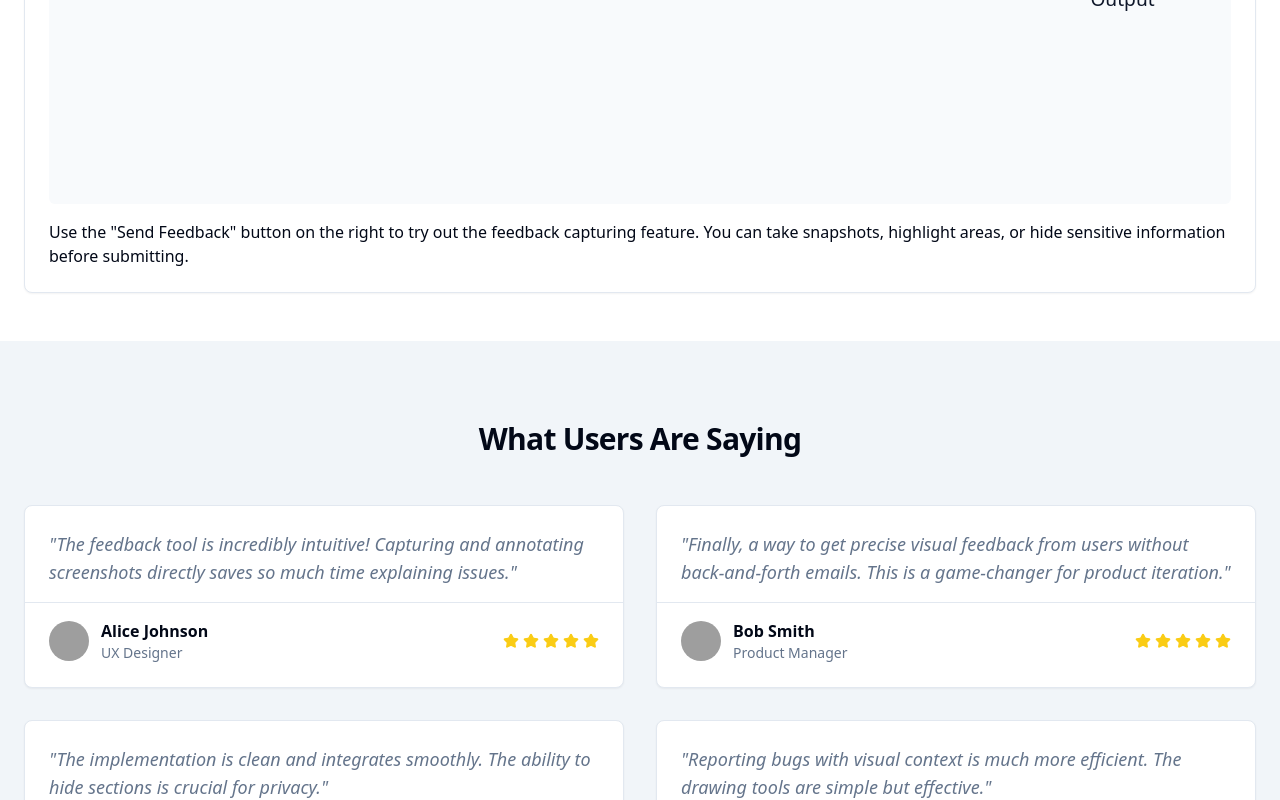
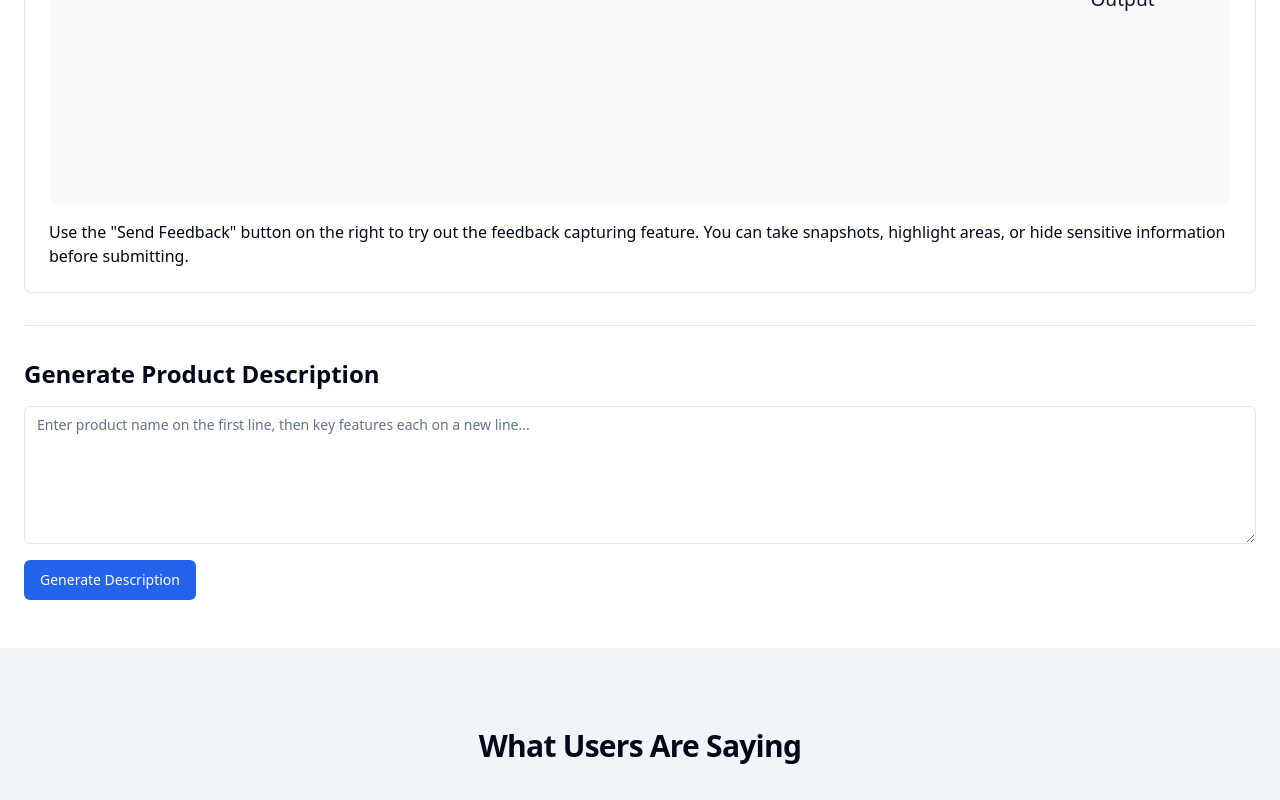
Before and after one commit to asksandipd/sliq-feedback, a Next.js app: page / in a window 1280 px wide. Shown: the part 787-1587 px from the top of the page. Built offline with nearby package versions, Linux system fonts and the light colour scheme; grey boxes are pictures that could not be loaded.

Commit message:
Move the "Generate Production description section" from the About tab to the Home tab and place it right after the conveyor belt

```diff
--- /dev/null
+++ b/src/app/api/generate-description/route.ts
@@ -0,0 +1,85 @@
+// Use Genkit Flow instead of direct API route for better structure
+// This file will be deprecated and functionality moved to a flow.
+// For now, updating to use ai.generate and correct input structure.
+
+import { NextRequest, NextResponse } from 'next/server';
+import { ai } from '@/ai/ai-instance'; // Import the pre-configured Genkit instance
+import { z } from 'zod';
+
+// Define input schema for validation
+const InputSchema = z.object({
+  productName: z.string().min(1, "Product name is required."),
+  features: z.array(z.string().min(1)).min(1, "At least one feature is required."),
+});
+
+export async function POST(req: NextRequest) {
+  try {
+    const body = await req.json();
+
+    // Validate input using Zod
+    const validationResult = InputSchema.safeParse(body);
+    if (!validationResult.success) {
+      return NextResponse.json({ error: validationResult.error.errors.map(e => e.message).join(', ') }, { status: 400 });
+    }
+
+    const { productName, features } = validationResult.data;
+
+    // Construct a more detailed prompt for better results
+    const prompt = `Generate an engaging and concise product description for a product named "${productName}".
+Highlight the following key features:
+${features.map(f => `- ${f}`).join('\n')}
+
+Keep the description under 150 words. Focus on benefits over just listing features.`;
+
+    // Use the configured Genkit AI instance
+    const { text, finishReason, usage } = await ai.generate({
+      // Using the default model configured in ai-instance.ts (gemini-2.0-flash)
+      prompt: prompt,
+      config: {
+        maxOutputTokens: 200, // Limit the output length slightly more
+        temperature: 0.7, // Add a bit of creativity
+      },
+      // Optional: Add safety settings if needed
+      // safetySettings: [{ category: HarmCategory.HARASSMENT, threshold: BlockThreshold.MEDIUM_AND_ABOVE }]
+    });
+
+     // Log usage and finish reason for debugging/monitoring
+     console.log("Genkit Usage:", usage);
+     console.log("Genkit Finish Reason:", finishReason);
+
+    if (finishReason !== 'stop') {
+        // Handle cases where generation didn't complete successfully (e.g., safety blocked)
+         let errorMessage = 'Failed to generate description due to an unexpected issue.';
+         if (finishReason === 'safety') {
+           errorMessage = 'Generation stopped due to safety settings.';
+         } else if (finishReason === 'length') {
+           errorMessage = 'Generation stopped because the maximum length was reached.';
+         }
+         console.error('Description generation incomplete:', finishReason);
+         return NextResponse.json({ error: errorMessage }, { status: 500 });
+    }
+
+
+    const description = text; // Access text directly with Genkit 1.x
+
+    if (!description) {
+      // This case might be less likely with ai.generate unless finishReason indicates an issue
+      return NextResponse.json({ error: 'Failed to generate description (empty response).' }, { status: 500 });
+    }
+
+    return NextResponse.json({ description });
+
+  } catch (error) {
+    console.error('Error in /api/generate-description:', error);
+    // Provide a generic error message to the client
+    let errorMessage = 'Internal server error.';
+    if (error instanceof Error) {
+        // Log specific error internally but don't expose too much detail
+        console.error("Detailed Error:", error.message);
+        if (error.message.includes('API key')) {
+            errorMessage = 'Server configuration error. Please contact support.';
+        }
+    }
+    return NextResponse.json({ error: errorMessage }, { status: 500 });
+  }
+}
--- a/src/app/page.tsx
+++ b/src/app/page.tsx
@@ -1,12 +1,16 @@
 "use client"; // Add this directive because we need state
 
 import * as React from 'react'; // Import React for state management
+import { useState } from 'react';
 import { Tabs, TabsContent, TabsList, TabsTrigger } from '@/components/ui/tabs';
 import { HomeContent } from '@/components/content/home-content';
 import { FeaturesContent } from '@/components/content/features-content';
+import { Textarea } from '@/components/ui/textarea';
+import { Button } from '@/components/ui/button';
 import { AboutContent } from '@/components/content/about-content';
 import { Testimonials } from '@/components/content/testimonials';
 import { Breadcrumbs } from '@/components/layout/breadcrumbs'; // Import Breadcrumbs
+import { useToast } from '@/hooks/use-toast'; // Import useToast
 
 // Define breadcrumb items type
 type BreadcrumbItem = {
@@ -16,7 +20,11 @@ type BreadcrumbItem = {
 
 export default function Home() {
   // State to track the active tab value
-  const [activeTab, setActiveTab] = React.useState('home');
+ const [activeTab, setActiveTab] = useState('home');
+ const [productInput, setProductInput] = useState('');
+ const [generatedDescription, setGeneratedDescription] = useState('');
+ const [isLoading, setIsLoading] = useState(false); // Add loading state
+ const { toast } = useToast(); // Initialize toast
 
   // Function to generate breadcrumb items based on the active tab
   const getBreadcrumbItems = (tab: string): BreadcrumbItem[] => {
@@ -32,6 +40,77 @@ export default function Home() {
         return baseItems;
     }
   };
+
+ const handleGenerateDescription = async () => {
+    setIsLoading(true); // Set loading state to true
+    setGeneratedDescription(''); // Clear previous description
+
+    // Basic input validation
+    if (!productInput.trim()) {
+      toast({
+        variant: "destructive",
+        title: "Input Required",
+        description: "Please enter product name and features.",
+      });
+      setIsLoading(false);
+      return;
+    }
+
+    // Simple extraction of name and features (can be improved)
+    const lines = productInput.trim().split('\n');
+    const productName = lines[0] || "Unnamed Product";
+    const features = lines.slice(1).filter(line => line.trim() !== '');
+
+    if (features.length === 0) {
+        toast({
+            variant: "destructive",
+            title: "Features Required",
+            description: "Please list at least one feature on a new line.",
+          });
+        setIsLoading(false);
+        return;
+    }
+
+
+    try {
+      const response = await fetch('/api/generate-description', {
+        method: 'POST',
+        headers: {
+          'Content-Type': 'application/json',
+        },
+        // Send productName and features separately
+        body: JSON.stringify({ productName, features }),
+      });
+
+      if (!response.ok) {
+          const errorData = await response.json();
+          throw new Error(errorData.error || `HTTP error! status: ${response.status}`);
+      }
+
+      const data = await response.json();
+      if (data.description) {
+        setGeneratedDescription(data.description);
+         toast({ // Success toast
+            title: "Description Generated",
+            description: "Product description successfully created.",
+          });
+      } else {
+         throw new Error('No description returned from API.');
+      }
+
+    } catch (error) {
+      console.error('Error generating description:', error);
+      const errorMessage = error instanceof Error ? error.message : 'An unknown error occurred.';
+      setGeneratedDescription(`Error generating description: ${errorMessage}`);
+      toast({ // Error toast
+        variant: "destructive",
+        title: "Generation Failed",
+        description: errorMessage,
+      });
+    } finally {
+        setIsLoading(false); // Reset loading state
+    }
+ };
 
   return (
     <div className="flex flex-col">
@@ -50,12 +129,30 @@ export default function Home() {
           </TabsList>
           <TabsContent value="home">
             <HomeContent />
+            {/* Moved AI product description generation section here */}
+            <div className="mt-8 pt-8 border-t">
+              <h2 className="text-2xl font-bold mb-4">Generate Product Description</h2>
+              <Textarea
+                placeholder="Enter product name on the first line, then key features each on a new line..."
+                value={productInput}
+                onChange={(e) => setProductInput(e.target.value)}
+                rows={6}
+                disabled={isLoading} // Disable textarea while loading
+              />
+              <Button onClick={handleGenerateDescription} className="mt-4" disabled={isLoading}>
+                {isLoading ? 'Generating...' : 'Generate Description'}
+              </Button>
+              {generatedDescription && (
+                <div className="mt-4 p-4 border rounded bg-muted whitespace-pre-wrap">{generatedDescription}</div>
+              )}
+            </div>
           </TabsContent>
           <TabsContent value="features">
             <FeaturesContent />
           </TabsContent>
           <TabsContent value="about">
             <AboutContent />
+            {/* Removed AI product description generation section from here */}
           </TabsContent>
         </Tabs>
       </div>
--- a/src/components/content/about-content.tsx
+++ b/src/components/content/about-content.tsx
@@ -21,7 +21,7 @@ export function AboutContent() {
                    The core feature is the feedback slider, which leverages `html2canvas` to capture screenshots and provides basic annotation tools, allowing users to give precise visual feedback.
                  </p>
               </div>
-               <div className="md:w-1/3 relative aspect-square">
+               <div className="md:w-1/3 relative aspect-video">
                    <Image
                      src="https://picsum.photos/400/400"
                      alt="Team or technology collage"
@@ -32,6 +32,7 @@ export function AboutContent() {
                    />
               </div>
            </div>
+           {/* Removed AI product description generation section from here */}
         </CardContent>
       </Card>
        <Card>
@@ -49,6 +50,8 @@ export function AboutContent() {
                 <li>html2canvas</li>
                 <li>Zod</li>
                 <li>React Hook Form</li>
+                <li>Genkit (for AI features)</li> {/* Added Genkit */}
+                <li>Google Gemini</li> {/* Added Gemini */}
             </ul>
         </CardContent>
       </Card>
--- a/src/components/content/home-content.tsx
+++ b/src/components/content/home-content.tsx
@@ -18,6 +18,7 @@ export function HomeContent() {
           <p>
             Use the "Send Feedback" button on the right to try out the feedback capturing feature. You can take snapshots, highlight areas, or hide sensitive information before submitting.
           </p>
+          {/* The AI Generation section is now directly in page.tsx under the Home tab */}
         </CardContent>
       </Card>
     </div>
```
